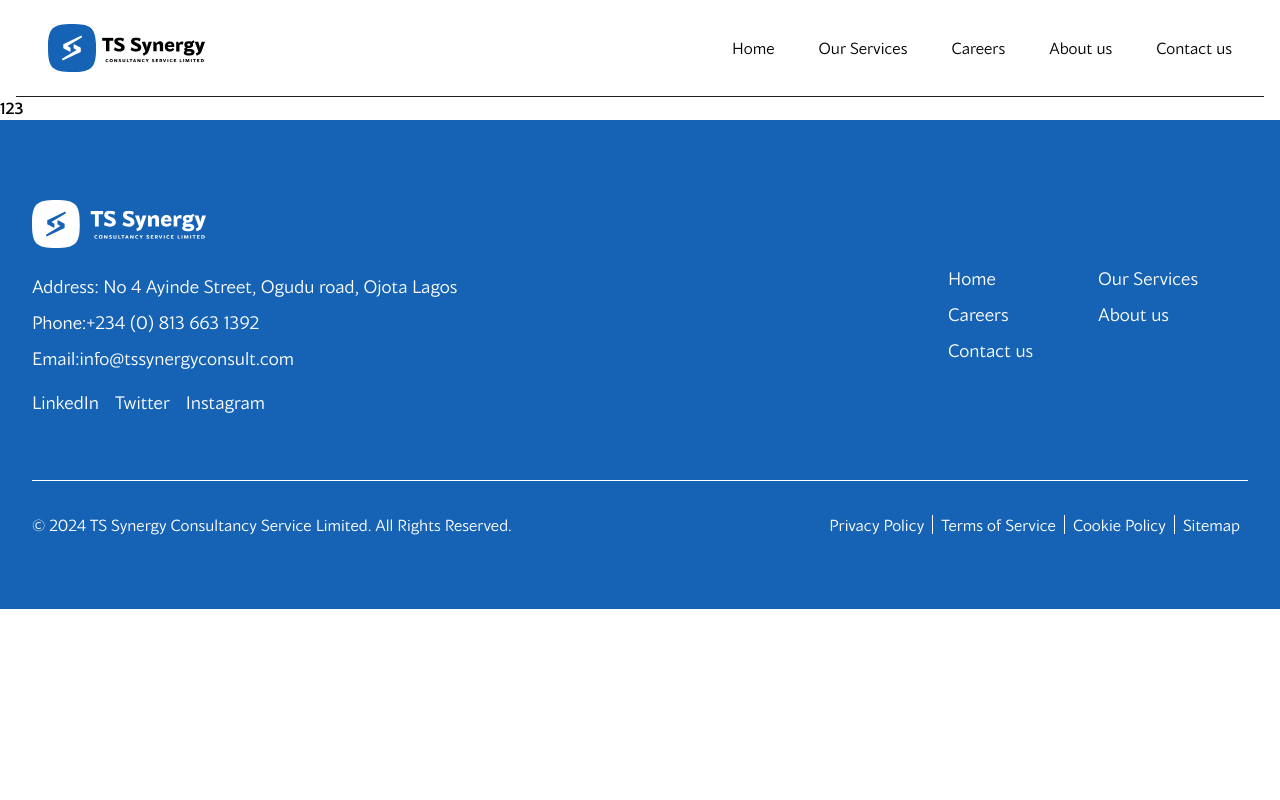
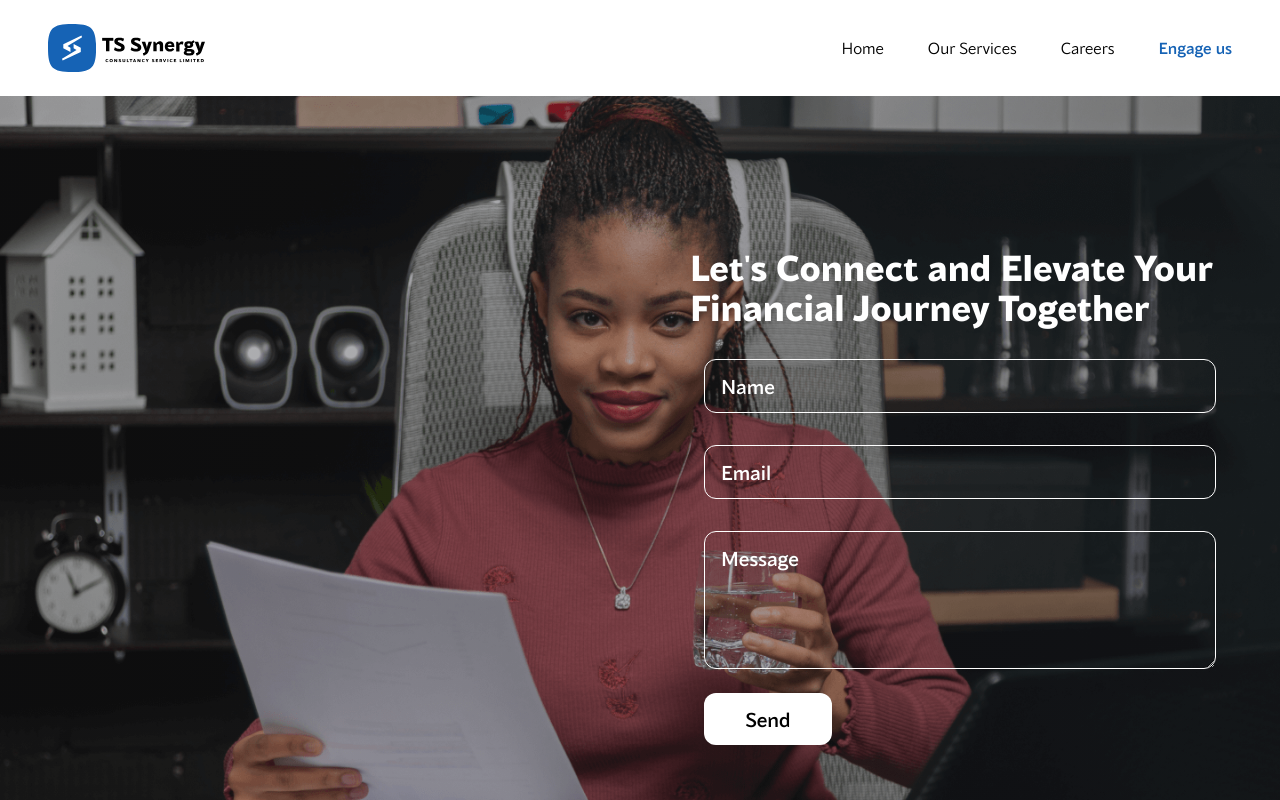
Before and after one commit to ayowayne123/ts-synergy, a Next.js app: page /engage in a window 1280 px wide. Shown: the top 800 px of the page. Built offline with nearby package versions, Linux system fonts and the light colour scheme.

Commit message:
Feat: Finished Engage page UI/form not sending yet

```diff
--- a/app/engage/page.js
+++ b/app/engage/page.js
@@ -1,9 +1,32 @@
 import React from 'react'
+import Image from 'next/image'
+import engage from '@/public/engageBackground.png'
 
 function EngagePage() {
   return (
-    <div>
-      123
+    <div className='h-dvh min-h-[750px] w-full relative'>
+      <Image src={engage} className='object-cover object-right-top' alt='Woman smiling with laptop' fill/>
+      <div className='h-full w-full bg-gradient-to-r from-[#1f1f1f50] to-[#1f1f1f70] absolute inset-0 text-white'>
+        <div className='grid grid-cols-2 h-full w-full items-center'>
+            <div className='col-start-2 flex flex-col items-center'>
+                <h2 className='font-bold text-4xl w-[540px] text-left'>Let&apos;s Connect and Elevate Your Financial Journey Together</h2>
+                <form className='w-full max-w-lg'>
+              <div className='flex flex-col mt-6'>
+                <input type='text' id='name' name='name' placeholder='Name' className='mt-2 placeholder:text-white border border-white bg-transparent rounded-xl py-3 px-4 text-xl font-medium text-white focus:outline-none focus:border-blue-600' />
+              </div>
+              <div className='flex flex-col mt-6'>
+                <input type='email' id='email' name='email' placeholder='Email' className='mt-2 placeholder:text-white border border-white bg-transparent rounded-xl py-3 px-4 text-xl font-medium text-white focus:outline-none focus:border-blue-600' />
+              </div>
+              <div className='flex flex-col mt-6'>
+                <textarea id='message' name='message' placeholder='Message' rows='4' className='mt-2 placeholder:text-white border border-white bg-transparent rounded-xl py-3 px-4 text-xl font-medium text-white focus:outline-none focus:border-blue-600'></textarea>
+              </div>
+              <button type='submit' className='mt-6 bg-white text-black py-3 px-4 rounded-xl w-32 text-xl font-medium hover:bg-synergyBlue transition-colors duration-300'>Send</button>
+            </form>
+            </div>
+
+        </div>
+
+      </div>
     </div>
   )
 }
--- a/app/header.js
+++ b/app/header.js
@@ -47,23 +47,15 @@ function Header() {
             </Link>
             <Link href='/careers'  className= {`cursor-pointer ${pathname.includes('/careers') ? "text-synergyBlue font-normal " : ""}`}>Careers</Link>
             <Link
-              href="/about"
+              href="/engage"
               className={`cursor-pointer ${
-                pathname.includes("/about") ? "text-synergyBlue font-normal" : ""
+                pathname.includes("/engage") ? "text-synergyBlue font-normal" : ""
               }`}
 
             >
-              About us
+              Engage us
             </Link>
-            <Link
-              href="/contact"
-              className={`cursor-pointer ${
-                pathname.includes("/contact") ? "text-synergyBlue font-normal" : ""
-              }`}
 
-            >
-              Contact us
-            </Link>
 
           </nav>
 
```
Also changed, not shown: public/engageBackground.png (added).
